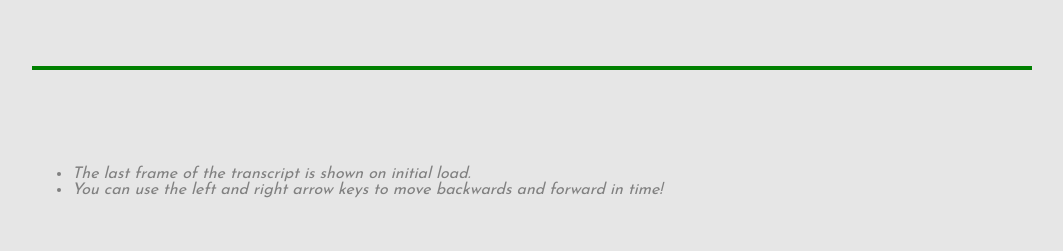
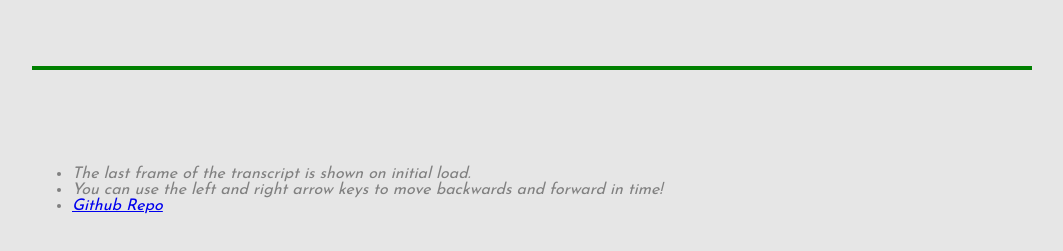
Before and after one commit to MandaBrown/literally-canvas-replay, a website: page index.html in a window 1280 px wide. Shown: the part 169-420 px from the top of the page, without its empty margins (108-1171 px from the left). Drawn offline with Linux system fonts and the light colour scheme.

Commit message:
Add github repo link to demo page

```diff
--- a/index.html
+++ b/index.html
@@ -16,6 +16,7 @@
       <ul>
         <li>The last frame of the transcript is shown on initial load.</li>
         <li>You can use the left and right arrow keys to move backwards and forward in time!</li>
+        <li><a href="https://github.com/MandaBrown/literally-canvas-replay">Github Repo</a></li>
       </ul>
     </div>
   </div>
```
